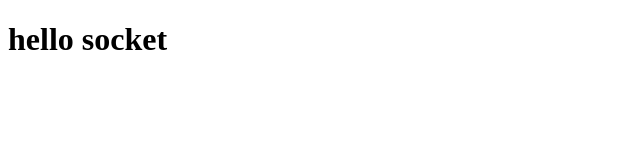
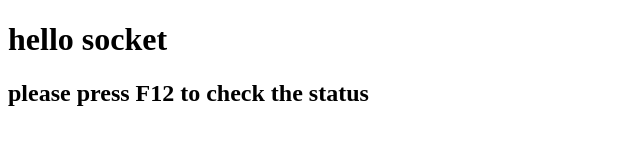
Before and after one commit to loquemedalagana/testAppPublic, a website: page client/index.html in a window 1280 px wide. Shown: the whole page, without its empty margins (0-640 px from the left). Drawn offline with Linux system fonts and the light colour scheme.

Commit message:
add files

```diff
--- a/client/index.html
+++ b/client/index.html
@@ -6,5 +6,9 @@
 </head>
 <body>
     <h1>hello socket</h1>
+    <h2>please press F12 to check the status</h2>
+    <script>
+
+    </script>
 </body>
 </html>
```
Also changed, not shown: client/error.html (added), socket.js (added).
